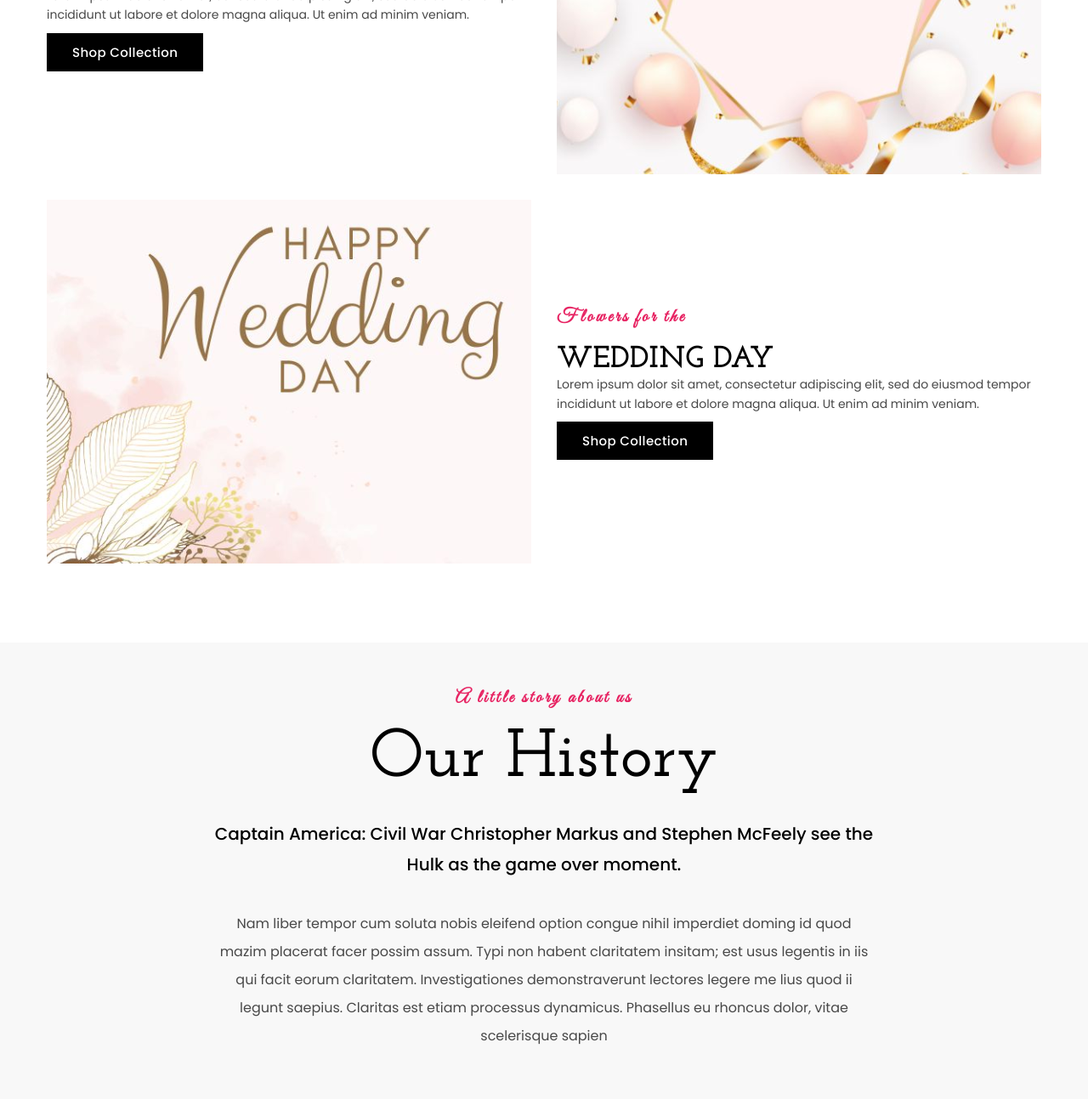
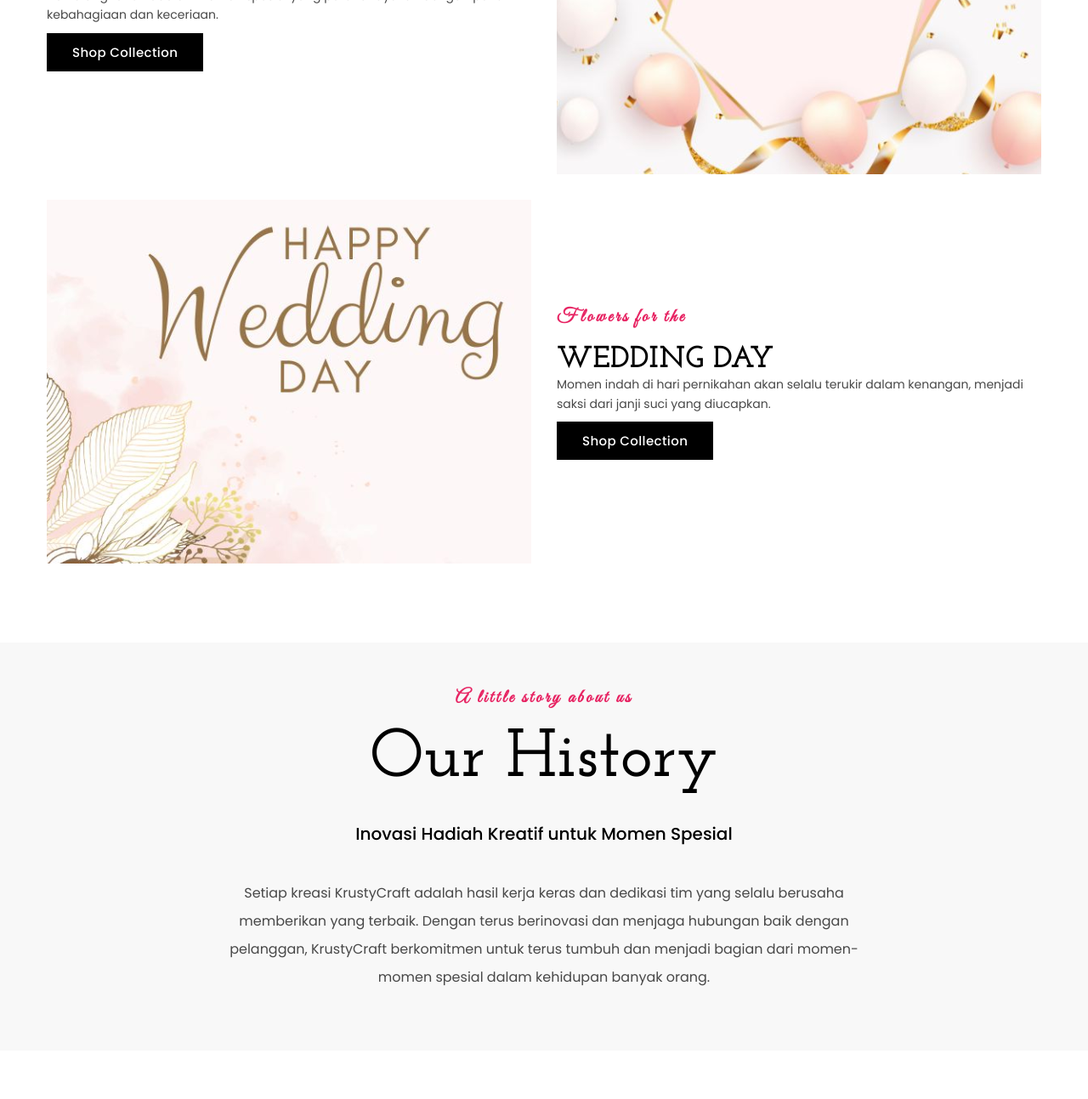
Before and after one commit to firmanrr/krustycraft, a plain HTML site: page about-us.html in a window 1280 px wide. Shown: the part 598-1891 px from the top of the page at 85% size. Drawn offline with Linux system fonts and the light colour scheme.

Commit message:
menambahkan teks

```diff
--- a/about-us.html
+++ b/about-us.html
@@ -180,7 +180,7 @@
                             <h3 class="section-title-3 pb-0">Birthday & Gifts</h3>
                         </div>
                         <div class="desc-content">
-                            <p>Lorem ipsum dolor sit amet, consectetur adipiscing elit, sed do eiusmod tempor incididunt ut labore et dolore magna aliqua. Ut enim ad minim veniam.</p>
+                            <p>Hari ulang tahun adalah momen spesial yang patut dirayakan dengan penuh kebahagiaan dan keceriaan.</p>
                         </div>
                         <a href="shop-right-sidebar.html" class="btn flosun-button secondary-btn rounded-0">Shop Collection</a>
                     </div>
@@ -218,7 +218,7 @@
                             <h3 class="section-title-3 pb-0">Wedding day</h3>
                         </div>
                         <div class="desc-content">
-                            <p>Lorem ipsum dolor sit amet, consectetur adipiscing elit, sed do eiusmod tempor incididunt ut labore et dolore magna aliqua. Ut enim ad minim veniam.</p>
+                            <p>Momen indah di hari pernikahan akan selalu terukir dalam kenangan, menjadi saksi dari janji suci yang diucapkan.</p>
                         </div>
                         <a href="shop-right-sidebar.html" class="btn flosun-button secondary-btn rounded-0">Shop Collection</a>
                     </div>
@@ -244,8 +244,8 @@
                 <div class="row">
                     <div class="col-lg-8 ms-auto me-auto">
                         <div class="history-area-content text-center border-0">
-                            <p><strong>Captain America: Civil War Christopher Markus and Stephen McFeely see the Hulk as the game over moment.</strong></p>
-                            <p>Nam liber tempor cum soluta nobis eleifend option congue nihil imperdiet doming id quod mazim placerat facer possim assum. Typi non habent claritatem insitam; est usus legentis in iis qui facit eorum claritatem. Investigationes demonstraverunt lectores legere me lius quod ii legunt saepius. Claritas est etiam processus dynamicus. Phasellus eu rhoncus dolor, vitae scelerisque sapien</p>
+                            <p><strong>Inovasi Hadiah Kreatif untuk Momen Spesial</strong></p>
+                            <p>Setiap kreasi KrustyCraft adalah hasil kerja keras dan dedikasi tim yang selalu berusaha memberikan yang terbaik. Dengan terus berinovasi dan menjaga hubungan baik dengan pelanggan, KrustyCraft berkomitmen untuk terus tumbuh dan menjadi bagian dari momen-momen spesial dalam kehidupan banyak orang.</p>
                         </div>
                     </div>
                 </div>
@@ -425,7 +425,7 @@
                                     <img src="assets/images/logo/logo-footer.png" alt="Logo Image">
                                 </a>
                             </div>
-                            <p class="desc-content">Lorem Khaled Ipsum is a major key to success. To be successful you’ve got to work hard you’ve got to make it.</p>
+                            <p class="desc-content">Inovasi Hadiah Kreatif untuk Momen Spesial.</p>
                         </div>
                     </div>
                     <div class="col-12 col-sm-6 col-md-6 col-lg-2 col-custom">
```
Also changed, not shown: contact-us.html (+1 -1 lines), index.html (+3 -3 lines), shop-right-sidebar.html (+1 -1 lines).
